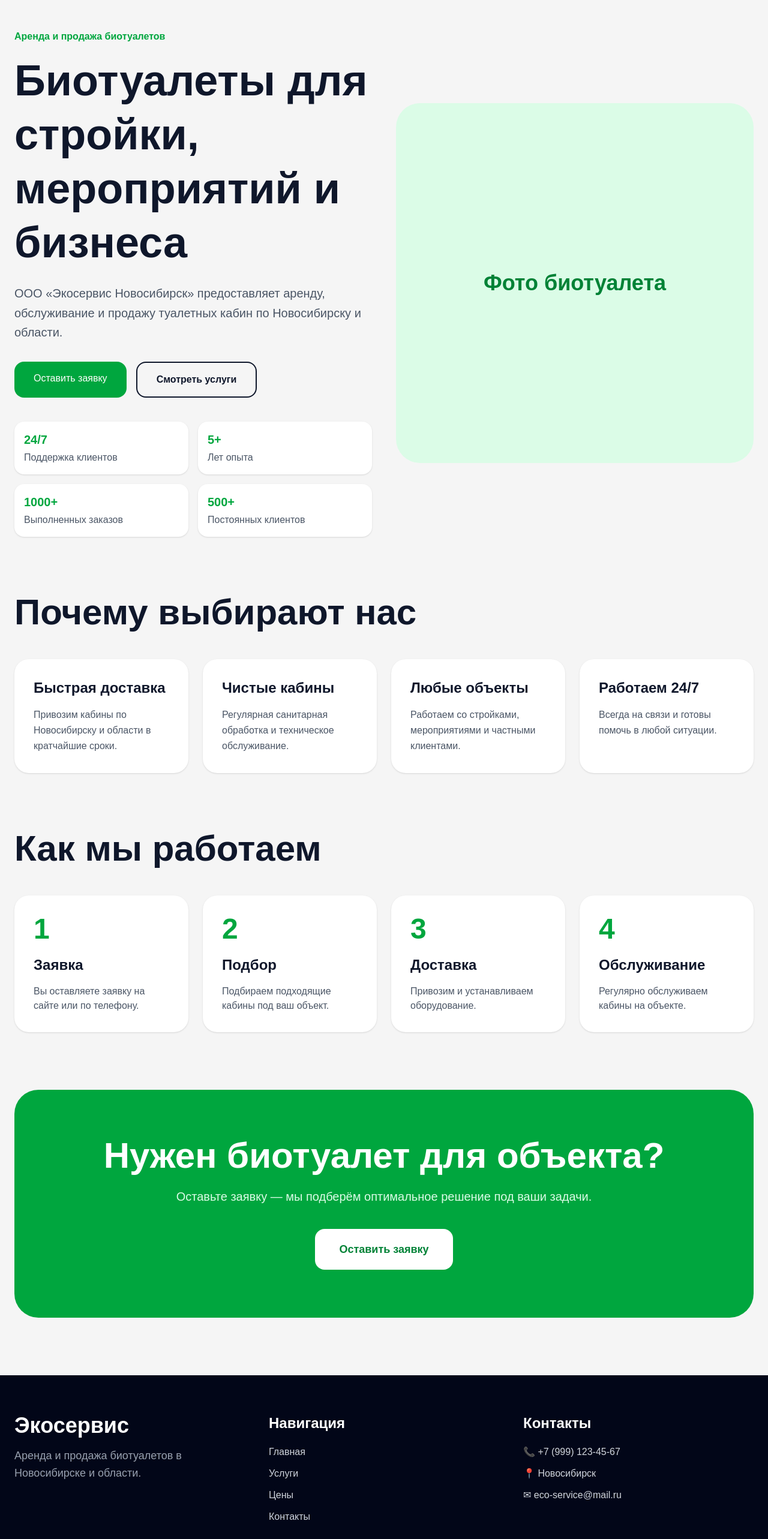
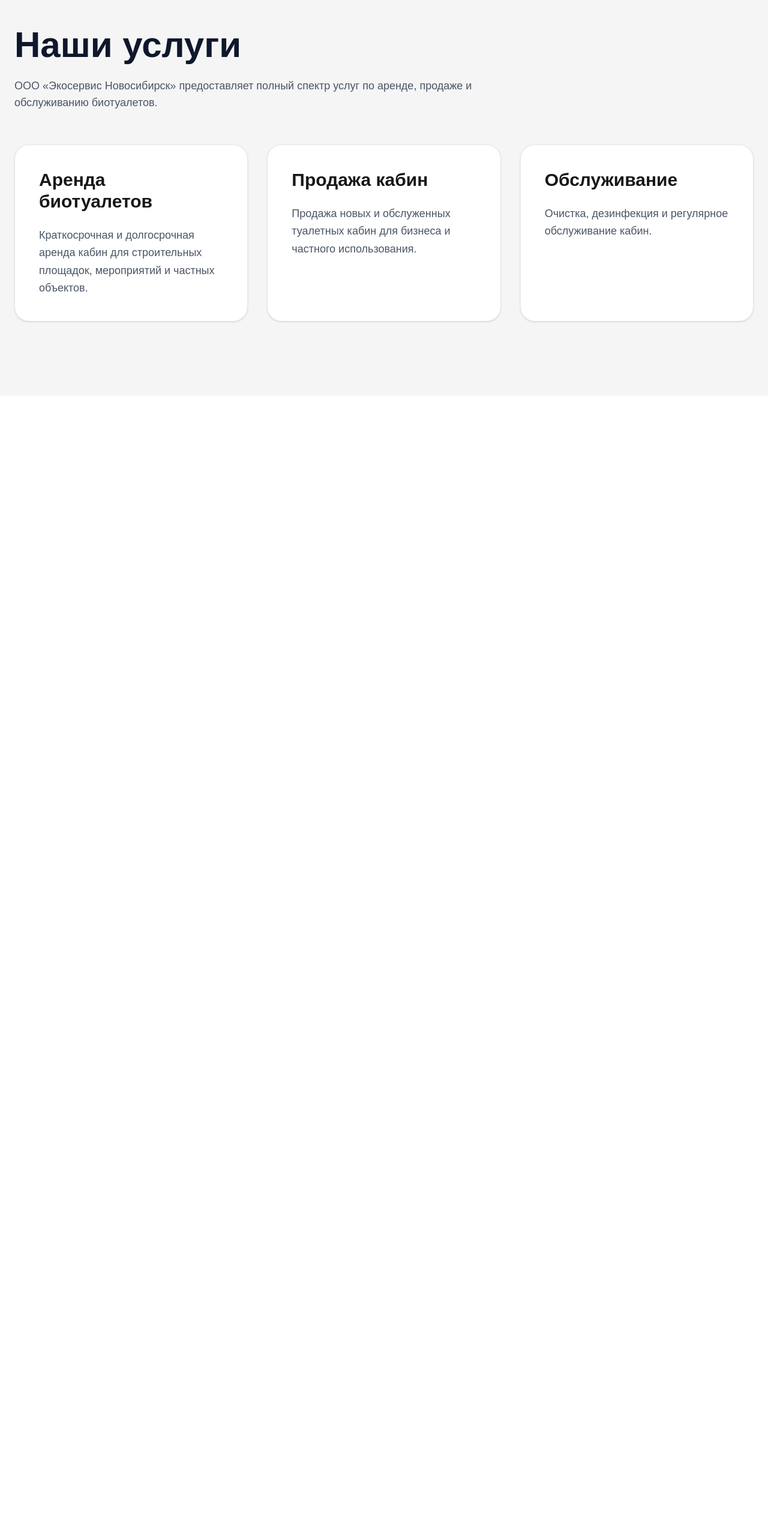
Before and after one commit to Skyeeeeeeeeeeeeeeeeeee/eco-service-site, a Next.js app: page / in a window 1280 px wide. Shown: the part 140-2706 px from the top of the page at 60% size. After the commit the page ends 800 px from the top, so only its background shows below. Built offline with nearby package versions, Linux system fonts and the light colour scheme.

Commit message:
add request form

```diff
--- a/app/page.tsx
+++ b/app/page.tsx
@@ -1,6 +1,6 @@
-export default function HomePage() {
+export default function ServicesPage() {
   return (
-    <main className="min-h-screen bg-[#f5f5f5] text-slate-900">
+    <main className="min-h-screen bg-[#f5f5f5]">
 
       {/* HEADER */}
       <header className="border-b border-gray-200 bg-white sticky top-0 z-50">
@@ -13,7 +13,7 @@ export default function HomePage() {
               Экосервис
             </h2>
 
-            <p className="text-gray-500 text-sm md:text-base">
+            <p className="text-gray-500 text-sm">
               Новосибирск
             </p>
           </div>
@@ -30,7 +30,7 @@ export default function HomePage() {
 
             <a
               href="/services"
-              className="font-medium hover:text-green-600 transition"
+              className="font-medium text-green-600"
             >
               Услуги
             </a>
@@ -54,7 +54,7 @@ export default function HomePage() {
           {/* BUTTON */}
           <a
             href="/contacts"
-            className="bg-green-600 hover:bg-green-700 text-white px-5 py-3 rounded-2xl font-medium transition text-sm md:text-base"
+            className="bg-green-600 hover:bg-green-700 text-white px-5 py-3 rounded-2xl font-medium transition text-sm"
           >
             Заказать
           </a>
@@ -73,7 +73,7 @@ export default function HomePage() {
 
           <a
             href="/services"
-            className="bg-gray-100 px-4 py-2 rounded-xl text-sm whitespace-nowrap"
+            className="bg-green-600 text-white px-4 py-2 rounded-xl text-sm whitespace-nowrap"
           >
             Услуги
           </a>
@@ -96,104 +96,58 @@ export default function HomePage() {
 
       </header>
 
-      {/* HERO */}
-      <section className="py-14 md:py-24">
+      {/* PAGE */}
+      <section className="py-16 md:py-24">
 
         <div className="max-w-7xl mx-auto px-4 md:px-6">
 
-          <div className="grid grid-cols-1 md:grid-cols-2 gap-10 items-center">
+          <h1 className="text-5xl md:text-6xl font-bold text-slate-900 mb-6">
+            Наши услуги
+          </h1>
 
-            {/* LEFT */}
-            <div>
-
-              <p className="text-green-600 font-semibold mb-4 text-sm md:text-base">
-                Аренда и продажа биотуалетов
+          <p className="text-lg text-gray-600 max-w-3xl mb-14">
+            ООО «Экосервис Новосибирск» предоставляет полный спектр услуг
+            по аренде, продаже и обслуживанию биотуалетов.
           </p>
 
-              <h1 className="text-5xl md:text-7xl font-bold leading-tight mb-6">
-                Биотуалеты
-                для стройки,
-                мероприятий
-                и бизнеса
-              </h1>
+          <div className="grid grid-cols-1 md:grid-cols-3 gap-8">
 
-              <p className="text-lg md:text-xl text-gray-600 leading-relaxed mb-8">
-                ООО «Экосервис Новосибирск» предоставляет аренду,
-                обслуживание и продажу туалетных кабин
-                по Новосибирску и области.
+            <div className="bg-white rounded-3xl p-10 shadow-sm border border-gray-200">
+
+              <h2 className="text-3xl font-bold mb-6">
+                Аренда биотуалетов
+              </h2>
+
+              <p className="text-gray-600 text-lg leading-relaxed">
+                Краткосрочная и долгосрочная аренда кабин
+                для строительных площадок, мероприятий
+                и частных объектов.
               </p>
-
-              {/* BUTTONS */}
-              <div className="flex flex-col sm:flex-row gap-4">
-
-                <a
-                  href="/contacts"
-                  className="bg-green-600 hover:bg-green-700 text-white px-8 py-4 rounded-2xl font-medium transition text-center"
-                >
-                  Оставить заявку
-                </a>
-
-                <a
-                  href="/services"
-                  className="border-2 border-slate-900 px-8 py-4 rounded-2xl font-semibold hover:bg-slate-100 transition text-center"
-                >
-                  Смотреть услуги
-                </a>
 
             </div>
 
-              {/* ADVANTAGES */}
-              <div className="grid grid-cols-2 gap-4 mt-10">
+            <div className="bg-white rounded-3xl p-10 shadow-sm border border-gray-200">
 
-                <div className="bg-white rounded-2xl p-4 shadow-sm">
-                  <p className="font-bold text-green-600 text-xl">
-                    24/7
+              <h2 className="text-3xl font-bold mb-6">
+                Продажа кабин
+              </h2>
+
+              <p className="text-gray-600 text-lg leading-relaxed">
+                Продажа новых и обслуженных туалетных кабин
+                для бизнеса и частного использования.
               </p>
-
-                  <p className="text-gray-600 mt-1">
-                    Поддержка клиентов
-                  </p>
-                </div>
-
-                <div className="bg-white rounded-2xl p-4 shadow-sm">
-                  <p className="font-bold text-green-600 text-xl">
-                    5+
-                  </p>
-
-                  <p className="text-gray-600 mt-1">
-                    Лет опыта
-                  </p>
-                </div>
-
-                <div className="bg-white rounded-2xl p-4 shadow-sm">
-                  <p className="font-bold text-green-600 text-xl">
-                    1000+
-                  </p>
-
-                  <p className="text-gray-600 mt-1">
-                    Выполненных заказов
-                  </p>
-                </div>
-
-                <div className="bg-white rounded-2xl p-4 shadow-sm">
-                  <p className="font-bold text-green-600 text-xl">
-                    500+
-                  </p>
-
-                  <p className="text-gray-600 mt-1">
-                    Постоянных клиентов
-                  </p>
-                </div>
 
             </div>
 
-            </div>
+            <div className="bg-white rounded-3xl p-10 shadow-sm border border-gray-200">
 
-            {/* RIGHT */}
-            <div className="bg-green-100 rounded-[40px] h-[300px] md:h-[600px] flex items-center justify-center">
+              <h2 className="text-3xl font-bold mb-6">
+                Обслуживание
+              </h2>
 
-              <p className="text-green-700 text-2xl md:text-4xl font-bold">
-                Фото биотуалета
+              <p className="text-gray-600 text-lg leading-relaxed">
+                Очистка, дезинфекция и регулярное
+                обслуживание кабин.
               </p>
 
             </div>
@@ -204,234 +158,6 @@ export default function HomePage() {
 
       </section>
 
-      {/* WHY US */}
-      <section className="pb-16 md:pb-24">
-
-        <div className="max-w-7xl mx-auto px-4 md:px-6">
-
-          <h2 className="text-4xl md:text-6xl font-bold mb-12">
-            Почему выбирают нас
-          </h2>
-
-          <div className="grid grid-cols-1 md:grid-cols-4 gap-6">
-
-            <div className="bg-white p-8 rounded-3xl shadow-sm">
-              <h3 className="text-2xl font-bold mb-4">
-                Быстрая доставка
-              </h3>
-
-              <p className="text-gray-600 leading-relaxed">
-                Привозим кабины по Новосибирску
-                и области в кратчайшие сроки.
-              </p>
-            </div>
-
-            <div className="bg-white p-8 rounded-3xl shadow-sm">
-              <h3 className="text-2xl font-bold mb-4">
-                Чистые кабины
-              </h3>
-
-              <p className="text-gray-600 leading-relaxed">
-                Регулярная санитарная обработка
-                и техническое обслуживание.
-              </p>
-            </div>
-
-            <div className="bg-white p-8 rounded-3xl shadow-sm">
-              <h3 className="text-2xl font-bold mb-4">
-                Любые объекты
-              </h3>
-
-              <p className="text-gray-600 leading-relaxed">
-                Работаем со стройками,
-                мероприятиями и частными клиентами.
-              </p>
-            </div>
-
-            <div className="bg-white p-8 rounded-3xl shadow-sm">
-              <h3 className="text-2xl font-bold mb-4">
-                Работаем 24/7
-              </h3>
-
-              <p className="text-gray-600 leading-relaxed">
-                Всегда на связи и готовы помочь
-                в любой ситуации.
-              </p>
-            </div>
-
-          </div>
-
-        </div>
-
-      </section>
-
-      {/* HOW WE WORK */}
-      <section className="pb-16 md:pb-24">
-
-        <div className="max-w-7xl mx-auto px-4 md:px-6">
-
-          <h2 className="text-4xl md:text-6xl font-bold mb-12">
-            Как мы работаем
-          </h2>
-
-          <div className="grid grid-cols-1 md:grid-cols-4 gap-6">
-
-            <div className="bg-white rounded-3xl p-8 shadow-sm">
-              <div className="text-5xl font-bold text-green-600 mb-5">
-                1
-              </div>
-
-              <h3 className="text-2xl font-bold mb-4">
-                Заявка
-              </h3>
-
-              <p className="text-gray-600">
-                Вы оставляете заявку
-                на сайте или по телефону.
-              </p>
-            </div>
-
-            <div className="bg-white rounded-3xl p-8 shadow-sm">
-              <div className="text-5xl font-bold text-green-600 mb-5">
-                2
-              </div>
-
-              <h3 className="text-2xl font-bold mb-4">
-                Подбор
-              </h3>
-
-              <p className="text-gray-600">
-                Подбираем подходящие
-                кабины под ваш объект.
-              </p>
-            </div>
-
-            <div className="bg-white rounded-3xl p-8 shadow-sm">
-              <div className="text-5xl font-bold text-green-600 mb-5">
-                3
-              </div>
-
-              <h3 className="text-2xl font-bold mb-4">
-                Доставка
-              </h3>
-
-              <p className="text-gray-600">
-                Привозим и устанавливаем
-                оборудование.
-              </p>
-            </div>
-
-            <div className="bg-white rounded-3xl p-8 shadow-sm">
-              <div className="text-5xl font-bold text-green-600 mb-5">
-                4
-              </div>
-
-              <h3 className="text-2xl font-bold mb-4">
-                Обслуживание
-              </h3>
-
-              <p className="text-gray-600">
-                Регулярно обслуживаем
-                кабины на объекте.
-              </p>
-            </div>
-
-          </div>
-
-        </div>
-
-      </section>
-
-      {/* CTA */}
-      <section className="pb-16 md:pb-24">
-
-        <div className="max-w-7xl mx-auto px-4 md:px-6">
-
-          <div className="bg-green-600 rounded-[40px] p-10 md:p-20 text-white text-center">
-
-            <h2 className="text-4xl md:text-6xl font-bold mb-6">
-              Нужен биотуалет
-              для объекта?
-            </h2>
-
-            <p className="text-xl text-green-100 mb-10 max-w-3xl mx-auto">
-              Оставьте заявку —
-              мы подберём оптимальное решение
-              под ваши задачи.
-            </p>
-
-            <a
-              href="/contacts"
-              className="inline-block bg-white text-green-700 px-10 py-5 rounded-2xl text-lg font-bold hover:bg-gray-100 transition"
-            >
-              Оставить заявку
-            </a>
-
-          </div>
-
-        </div>
-
-      </section>
-
-      {/* FOOTER */}
-      <footer className="bg-slate-950 text-white py-16">
-
-        <div className="max-w-7xl mx-auto px-4 md:px-6">
-
-          <div className="grid grid-cols-1 md:grid-cols-3 gap-10">
-
-            <div>
-
-              <h2 className="text-4xl font-bold mb-4">
-                Экосервис
-              </h2>
-
-              <p className="text-gray-400 text-lg leading-relaxed">
-                Аренда и продажа биотуалетов
-                в Новосибирске и области.
-              </p>
-
-            </div>
-
-            <div>
-
-              <h3 className="text-2xl font-bold mb-5">
-                Навигация
-              </h3>
-
-              <div className="flex flex-col gap-3 text-gray-300">
-
-                <a href="/">Главная</a>
-                <a href="/services">Услуги</a>
-                <a href="/prices">Цены</a>
-                <a href="/contacts">Контакты</a>
-
-              </div>
-
-            </div>
-
-            <div>
-
-              <h3 className="text-2xl font-bold mb-5">
-                Контакты
-              </h3>
-
-              <div className="flex flex-col gap-3 text-gray-300">
-
-                <p>📞 +7 (999) 123-45-67</p>
-                <p>📍 Новосибирск</p>
-                <p>✉ eco-service@mail.ru</p>
-
-              </div>
-
-            </div>
-
-          </div>
-
-        </div>
-
-      </footer>
-
     </main>
   )
 }
```
Lines whose indentation alone changed are shown as unchanged.
